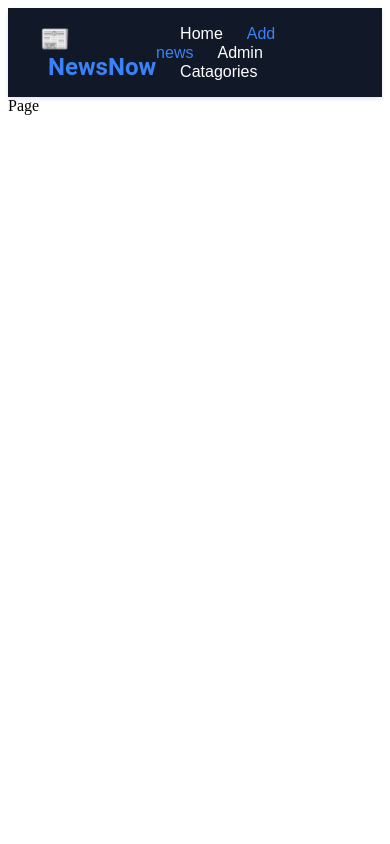
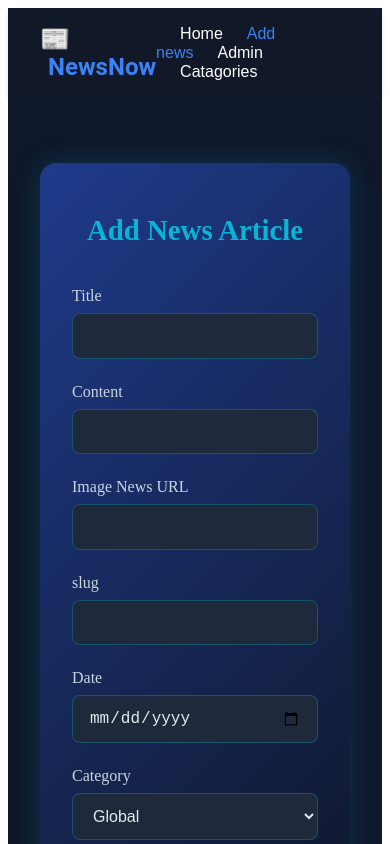
Before and after one commit to khaledabosaeed/App-news-Nextjs, a Next.js app: page /add-news in a window 390 px wide. Shown: the top 844 px of the page. Built offline with nearby package versions, Linux system fonts and the light colour scheme.

Commit message:
feat(add-news): implement news article form with styling and type updates
- Add form styling with responsive layout and interactive elements
- Create form submission handler with proper type interface
- Update News.Idata interface to match form requirements

```diff
--- /dev/null
+++ b/src/app/add-news/formPage.module.css
@@ -0,0 +1,78 @@
+.wrapper {
+  display: flex;
+  justify-content: center;
+  align-items: center;
+  min-height: 100vh;
+  background-color: #0f172a;
+  padding: 2rem;
+}
+
+.form {
+  background: linear-gradient(135deg, #1e3a8a, #0f172a);
+  padding: 2rem;
+  border-radius: 1rem;
+  box-shadow: 0 0 30px rgba(6, 182, 212, 0.2);
+  width: 100%;
+  max-width: 500px;
+  display: flex;
+  flex-direction: column;
+  gap: 1.5rem;
+  color: #e2e8f0;
+}
+
+.heading {
+  font-size: 1.8rem;
+  font-weight: 700;
+  margin-bottom: 1rem;
+  text-align: center;
+  color: #06b6d4;
+}
+
+.field {
+  display: flex;
+  flex-direction: column;
+  gap: 0.5rem;
+}
+
+.field label {
+  font-size: 1rem;
+  font-weight: 500;
+  color: #cbd5e1;
+}
+
+.field input,
+.field select,
+.field textarea {
+  padding: 0.8rem 1rem;
+  border: 1px solid rgba(6, 182, 212, 0.3);
+  border-radius: 0.5rem;
+  background-color: #1e293b;
+  color: #e2e8f0;
+  font-size: 1rem;
+  transition: border 0.2s, box-shadow 0.2s;
+}
+
+.field input:focus,
+.field select:focus,
+.field textarea:focus {
+  outline: none;
+  border-color: #06b6d4;
+  box-shadow: 0 0 0 2px rgba(6, 182, 212, 0.3);
+}
+
+.button {
+  padding: 0.8rem;
+  background-color: #06b6d4;
+  color: #0f172a;
+  font-weight: 600;
+  font-size: 1rem;
+  border: none;
+  border-radius: 0.5rem;
+  cursor: pointer;
+  transition: background-color 0.3s ease, transform 0.2s ease;
+}
+
+.button:hover {
+  background-color: #22d3ee;
+  transform: scale(1.02);
+}
--- a/src/app/add-news/page.tsx
+++ b/src/app/add-news/page.tsx
@@ -1,8 +1,65 @@
 import React from 'react'
+import styles from './formPage.module.css'
 
 function Page() {
+  const hundleSubmit = async (fromData: FormData) => {
+    'use server';
+    const newItem: News.Idata = {
+      title: fromData.get('title') as string,
+      content: fromData.get('content') as string,
+      author: fromData.get('author') as string,
+      authorEmail: fromData.get('author-email') as string,
+      image: fromData.get('imageUrl') as string,
+      slug: fromData.get('slug') as string,
+      date: fromData.get('date') as string,
+      category: fromData.get('category') as string,
+    }
+    console.log(newItem);
+
+  }
   return (
-    <div>Page</div>
+    <div className={styles.wrapper}>
+      <form className={styles.form} action={hundleSubmit}>
+        <h1 className={styles.heading}>Add News Article</h1>
+        <div className={styles.field}>
+          <label htmlFor="title">Title</label>
+          <input type="text" id="title" name='title' />
+        </div>
+        <div className={styles.field}>
+          <label htmlFor="content">Content</label>
+          <input type="text" id="content" name='content' />
+        </div>
+        <div className={styles.field}>
+          <label htmlFor="imageUrl">Image News URL</label>
+          <input type="text" id="imageUrl" name='imageUrl' />
+        </div>
+        <div className={styles.field}>
+          <label htmlFor="slug">slug</label>
+          <input type="text" id="slug" name='slug' />
+        </div>
+        <div className={styles.field}>
+          <label htmlFor="date">Date</label>
+          <input type="date" id="date" name='date' />
+        </div>
+        <div className={styles.field}>
+          <label htmlFor="category">Category</label>
+          <select id="category" name="category">
+            <option value="global">Global</option>
+            <option value="sports">Sports</option>
+            <option value="business">Business</option>
+            <option value="technology">Technology</option>
+            <option value="entertainment">Entertainment</option>
+            <option value="health">Health</option>
+            <option value="science">Science</option>
+          </select>
+        </div>
+
+        <input type="hidden" name="author" value="khaled" />
+        <input type="hidden" name="author-email" value="khaled@example.com" />
+
+        <button type="submit" className={styles.button}>Submit</button>
+      </form>
+    </div>
   )
 }
 
```
Also changed, not shown: src/app/types/types.d.ts (+3 -4 lines).
